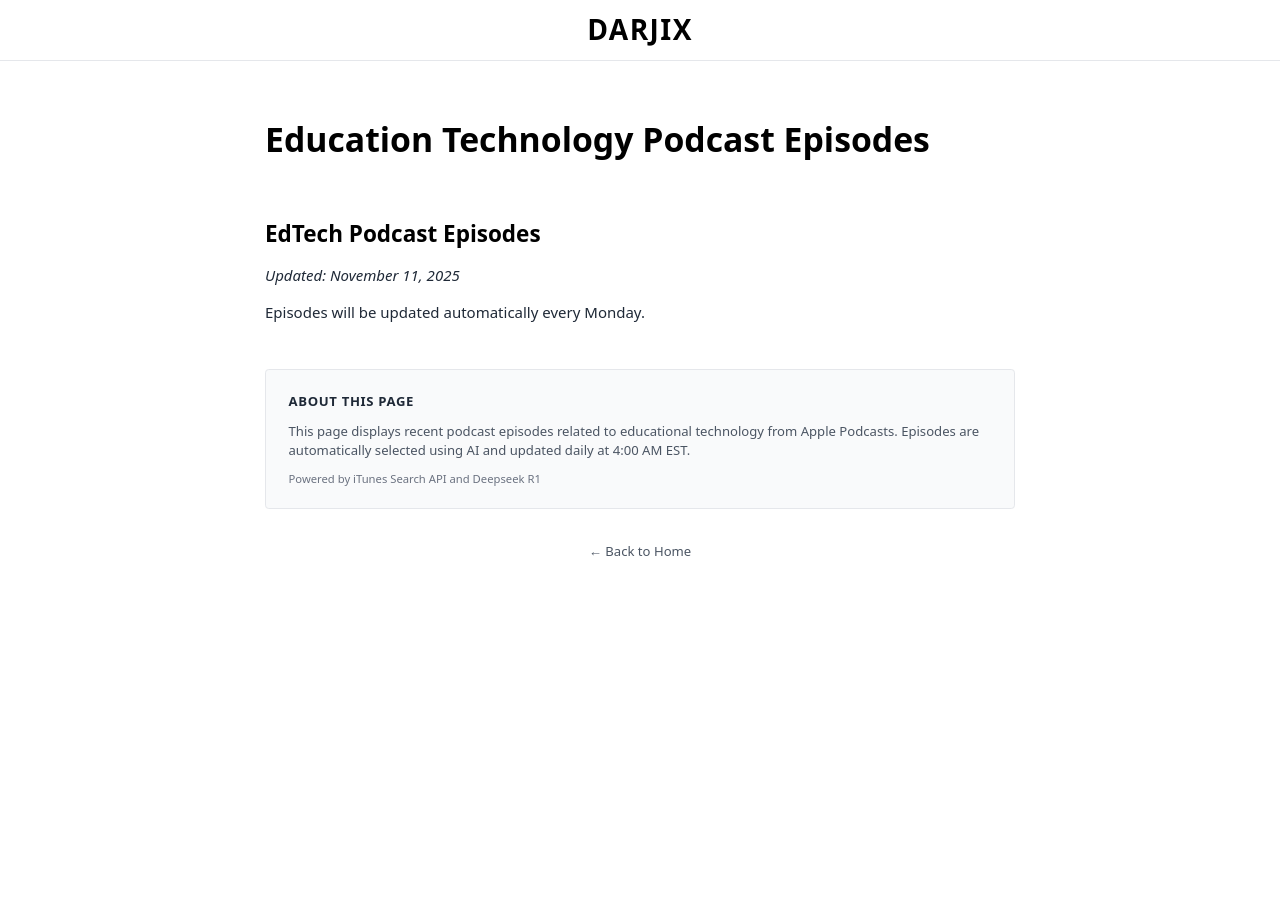
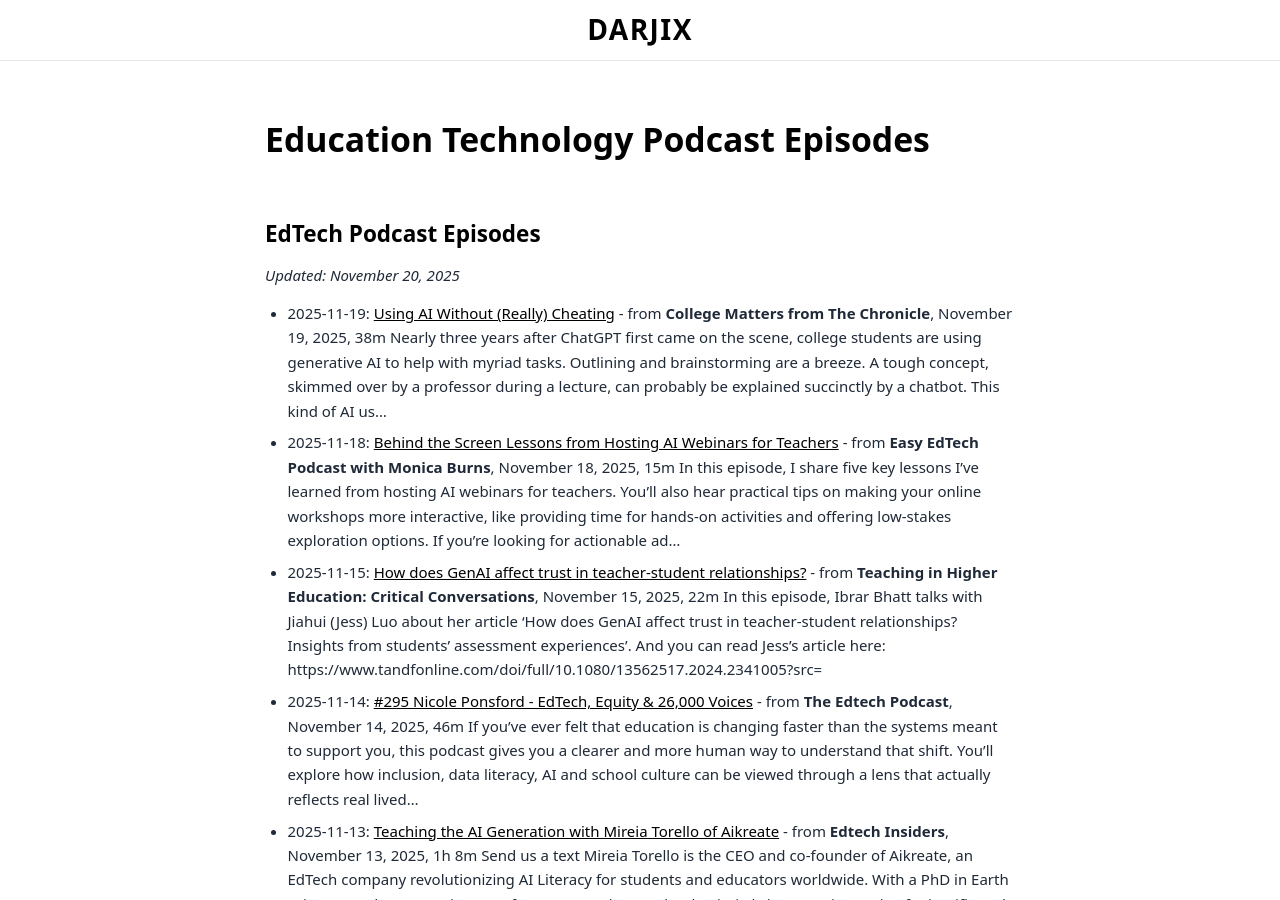
Before and after one commit to saldarji/darjix, a Jekyll site: the page built from podcasts.html, in a window 1280 px wide and 900 px high. Built offline with Jekyll 4.4.1, drawn with Linux system fonts in a browser that asks for light colours; some of the changed text lies outside the part shown.

Commit message:
Fix podcast agent timezone bug and increase date window
- Fix timezone comparison bug: use UTC for date filtering
- Increase date window from 30 to 60 days to catch more episodes
- Script now successfully finds and selects episodes

```diff
--- a/_includes/edtech-podcasts.md
+++ b/_includes/edtech-podcasts.md
@@ -1,4 +1,26 @@
 # EdTech Podcast Episodes
-*Updated: November 11, 2025*
+*Updated: November 20, 2025*
 
-Episodes will be updated automatically every Monday.
+- 2025-11-19: [Using AI Without (Really) Cheating](https://podcasts.apple.com/us/podcast/using-ai-without-really-cheating/id1766357400?i=1000737490699&uo=4) - from **College Matters from The Chronicle**, November 19, 2025, 38m
+  Nearly three years after ChatGPT first came on the scene, college students are using generative AI to help with myriad tasks. Outlining and brainstorming are a breeze. A tough concept, skimmed over by a professor during a lecture, can probably be explained succinctly by a chatbot. This kind of AI us...
+- 2025-11-18: [Behind the Screen Lessons from Hosting AI Webinars for Teachers](https://podcasts.apple.com/us/podcast/behind-the-screen-lessons-from-hosting-ai-webinars/id1454190031?i=1000737224523&uo=4) - from **Easy EdTech Podcast with Monica Burns**, November 18, 2025, 15m
+  In this episode, I share five key lessons I've learned from hosting AI webinars for teachers. You'll also hear practical tips on making your online workshops more interactive, like providing time for hands-on activities and offering low-stakes exploration options. If you're looking for actionable ad...
+- 2025-11-15: [How does GenAI affect trust in teacher-student relationships?](https://podcasts.apple.com/us/podcast/how-does-genai-affect-trust-in-teacher-student-relationships/id1796379245?i=1000736846641&uo=4) - from **Teaching in Higher Education: Critical Conversations**, November 15, 2025, 22m
+  In this episode, Ibrar Bhatt talks with Jiahui (Jess) Luo about her article ‘How does GenAI affect trust in teacher-student relationships? Insights from students’ assessment experiences’.
+And you can read Jess’s article here:
+https://www.tandfonline.com/doi/full/10.1080/13562517.2024.2341005?src=
+- 2025-11-14: [#295 Nicole Ponsford - EdTech, Equity & 26,000 Voices](https://podcasts.apple.com/us/podcast/295-nicole-ponsford-edtech-equity-26-000-voices/id1107282759?i=1000736766225&uo=4) - from **The Edtech Podcast**, November 14, 2025, 46m
+  If you've ever felt that education is changing faster than the systems meant to support you, this podcast gives you a clearer and more human way to understand that shift. You'll explore how inclusion, data literacy, AI and school culture can be viewed through a lens that actually reflects real lived...
+- 2025-11-13: [Teaching the AI Generation with Mireia Torello of Aikreate](https://podcasts.apple.com/us/podcast/teaching-the-ai-generation-with-mireia-torello-of-aikreate/id1592196859?i=1000736594146&uo=4) - from **Edtech Insiders**, November 13, 2025, 1h 8m
+  Send us a text
+Mireia Torello is the CEO and co-founder of Aikreate, an EdTech company revolutionizing AI Literacy for students and educators worldwide. With a PhD in Earth Sciences and an Executive MBA from IESE Business School, Mireia brings a unique mix of scientific and entrepreneurial experienc...
+- 2025-11-13: [The Frontier of Spatial Intelligence with Fei-Fei Li](https://podcasts.apple.com/us/podcast/the-frontier-of-spatial-intelligence-with-fei-fei-li/id842818711?i=1000736574750&uo=4) - from **a16z Podcast**, November 13, 2025, 44m
+  Fei-Fei Li and Justin Johnson are pioneers in AI. While the world has only recently witnessed a surge in consumer AI, they have long been laying the groundwork for the innovations transforming industries today.
+With the recent launch of Marble, the first product from their company World Labs, we are...
+- 2025-11-19: [Proactive Agents for the Web with Devi Parikh](https://podcasts.apple.com/us/podcast/proactive-agents-for-the-web-with-devi-parikh/id1116303051?i=1000737317305&uo=4) - from **The TWIML AI Podcast (formerly This Week in Machine Learning & Artificial Intelligence)**, November 19, 2025, 56m
+  Today, we're joined by Devi Parikh, co-founder and co-CEO of Yutori, to discuss browser use models and a future where we interact with the web through proactive, autonomous agents. We explore the technical challenges of creating reliable web agents, the advantages of visually-grounded models that op...
+- 2025-11-13: [“Godfather of AI” Geoffrey Hinton Rings the Warning Bells](https://podcasts.apple.com/us/podcast/godfather-of-ai-geoffrey-hinton-rings-the-warning-bells/id1643307527?i=1000736569293&uo=4) - from **On with Kara Swisher**, November 13, 2025, 58m
+  Nobel laureate Geoffrey Hinton, known as one of the “godfathers of AI” for his pioneering work in deep learning and neural networks, joins Kara to discuss the technology he helped create — and how to mitigate the existential risks it poses.
+Hinton explains both the short- and long-term dangers he ...
+- 2025-11-14: [‘Malicious use is already happening’: machine-learning pioneer on making AI safer](https://podcasts.apple.com/us/podcast/malicious-use-is-already-happening-machine-learning/id81934659?i=1000736742860&uo=4) - from **Nature Podcast**, November 14, 2025, 15m
+  Yoshua Bengio, considered by many to be one of the godfathers of AI, has long been at the forefront of machine-learning research . However, his opinions on the technology have shifted in recent years — he joins us to talk about ways to address the risks posed by AI, and his efforts to develop an AI ...
```
Also changed, not shown: scripts/edtech_podcast_agent.py (+4 -3 lines).
